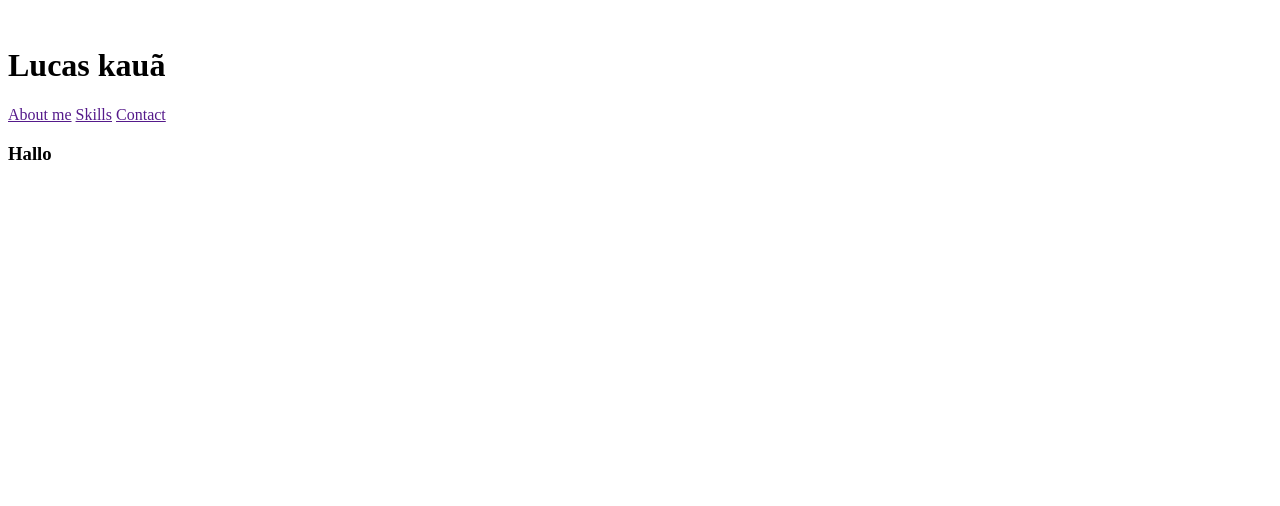
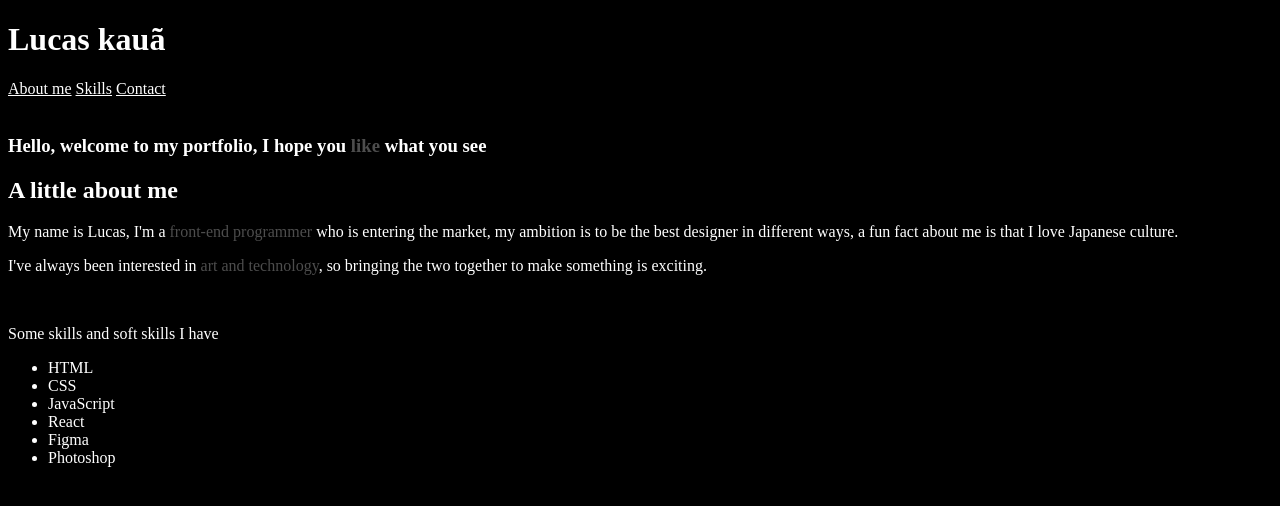
Before and after one commit to DevLucasKaua/Portif-lio, a plain HTML site: page index.html in a window 1280 px wide. Drawn offline with Linux system fonts and the light colour scheme.

Commit message:
changes-02

```diff
--- a/css/global.css
+++ b/css/global.css
@@ -0,0 +1,8 @@
+* {
+    background-color: black;
+    color: white;
+}
+
+span{
+    color: #4D4D4D;
+}
--- a/css/style.css
+++ b/css/style.css
@@ -1 +1,5 @@
 @import url(aboutme.css);
+@import url(global.css);
+@import url(init.css);
+@import url(contact.css);
+@import url(skills.css);
--- a/index.html
+++ b/index.html
@@ -9,10 +9,7 @@
 
 <body>
     <header>
-        <div name-photo>
-            <img src="" alt="">
-            <h1>Lucas kauã</h1>
-        </div>
+        <h1 class="name-header">Lucas kauã</h1>
         <nav>
             <a href="">About me</a>
             <a href="">Skills</a>
@@ -21,8 +18,33 @@
     </header>
 
     <section class="init-grid">
-        <h3>Hallo </h3>
+        <img src="" alt=""> <!--Colocar a imagem oriental-->
+        <h3>Hello, welcome to my portfolio, I hope you <span>like</span> what you see</h3>
     </section>
+
+    <section class="aboutme">
+        <div class="grid-text-aboutme">
+            <h2>A little about me</h2>
+            <p>My name is Lucas, I'm a <span>front-end programmer</span> who is entering the market, my ambition is to be the best designer in different ways, a fun fact about me is that I love Japanese culture.</p>
+            <p>I've always been interested in <span>art and technology</span>, so bringing the two together to make something is exciting.</p>
+        </div>
+        <img src="" alt=""> <!--Colocar uma foto minha-->
+    </section>
+
+    <section class="skills">
+        <p>Some skills and soft skills I have</p>
+        <ul>
+            <li>HTML</li>
+            <li>CSS</li>
+            <li>JavaScript</li>
+            <li>React</li>
+            <li>Figma</li>
+            <li>Photoshop</li>
+        </ul>
+    </section>
+    <footer>
+
+    </footer>
 </body>
 
 </html>
```
